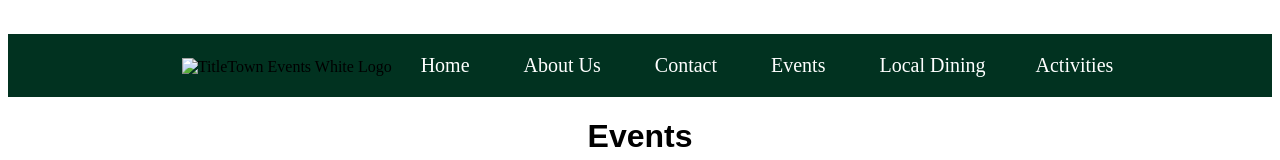
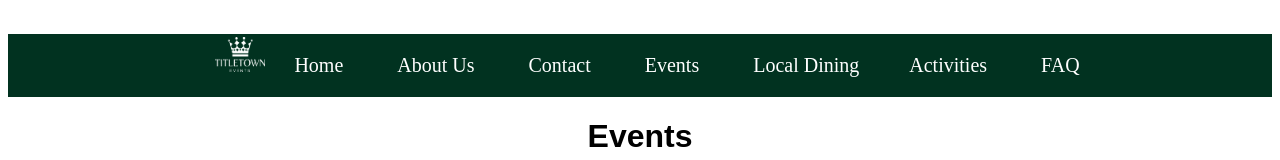
Before and after one commit to 334Fa23/client-project-group4bishopjacobsonmcclain, a plain HTML site: page events.html in a window 1280 px wide. Shown: the top 160 px of the page. Drawn offline with Linux system fonts and the light colour scheme.

Commit message:
added FAQ Page to Nav Bar

```diff
--- a/events.html
+++ b/events.html
@@ -10,7 +10,7 @@
 <head>
     <meta charset="UTF-8">
     <link rel="stylesheet" type="text/css" href="CSS/styles.css" />
-    <link rel="icon" type="image/png" sizes="32x32" href="images/TitleTownEvents-Black.png">
+    <link rel="icon" type="image/png" sizes="32x32" href="images/TitleTownEventsBlack.png">
     <title>Events</title>
 </head>
 
@@ -22,7 +22,7 @@
         <!--Tablet/ Desktop Nav-->
        <nav class="tablet-desktop">
             <ul>
-                <li><img src="images/TitleTownEvents-WhiteREV.png" alt="TitleTown Events White Logo" height="35" width="50"></li>
+                <li><img src="images/TitleTownEventsWhiteREV.png" alt="TitleTown Events White Logo" height="35" width="50"></li>
                 <li><a href="index.html">Home</a></li>
                 <li><a href="about.html">About Us</a></li>
                 <li><a href="contact.html">Contact</a></li>
@@ -42,6 +42,7 @@
                         <li><a href="paradise.html">Paradise Cove Luau</a></li>
                     </ul>
                 </li>
+                <li><a href="FAQ.html">FAQ</a></li>
             </ul>
         </nav>
         <!-- Tablet and Desktop Nav -->
```
Also changed, not shown: about.html (+1 -0 lines), arizona.html (+1 -0 lines), contact.html (+1 -0 lines), diamond.html (+1 -0 lines), dining-hilo.html (+1 -0 lines), dining-honolulu.html (+1 -0 lines), index.html (+1 -0 lines), lighthouse.html (+1 -0 lines), paradise.html (+1 -0 lines), template.html (+1 -0 lines).
